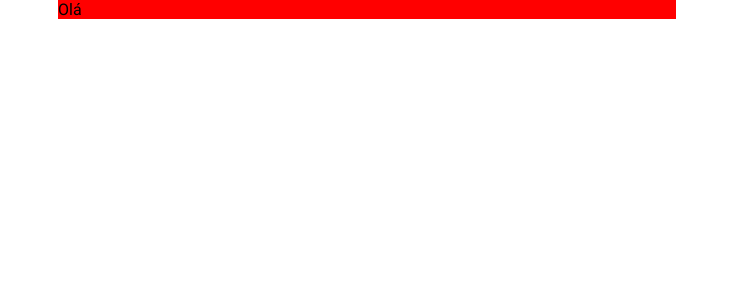
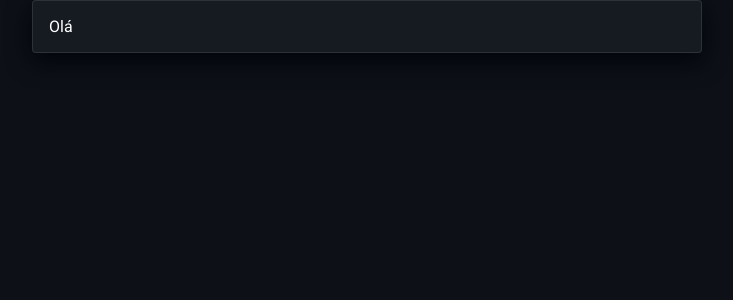
Before and after one commit to LucasBargas/todo_list, a React (Create React App) app: page / in a window 1280 px wide. Shown: the top 300 px of the page, without its empty margins (273-1006 px from the left). Built offline with nearby package versions, Linux system fonts and the light colour scheme.

Commit message:
Estruturando projeto

```diff
--- a/src/pages/HomePage/Homepage.module.scss
+++ b/src/pages/HomePage/Homepage.module.scss
@@ -1,10 +1,17 @@
+@import '../../styles//Variables.scss';
+
 .toDoListContainer {
   width: 100%;
-  max-width: 650px;
+  max-width: calc(670px + 2rem);
   margin: 0 auto;
   padding: 0 1rem;
 }
 
 .toDoListArea {
-  background: red;
+  background: $secondary-color;
+  box-shadow: 0 8px 24px #010409;
+  border: 1px solid rgba(240, 246, 252, 0.1);
+  border-radius: 4px;
+  color: $light-color;
+  padding: 1rem;
 }
--- a/src/styles/GlobalStyles.scss
+++ b/src/styles/GlobalStyles.scss
@@ -1,3 +1,5 @@
+@import './Variables.scss';
+
 * {
   padding: 0;
   margin: 0;
@@ -11,6 +13,7 @@ html {
 }
 
 body {
+  background: $primary-color;
   font-family: 'Roboto', sans-serif;
 
   ul {
--- /dev/null
+++ b/src/styles/Variables.scss
@@ -0,0 +1,3 @@
+$primary-color: #0d1017;
+$secondary-color: #161b21;
+$light-color: #ffffff;
```
Also changed, not shown: src/components/Button/Button.js (added, +11 -0 lines).
